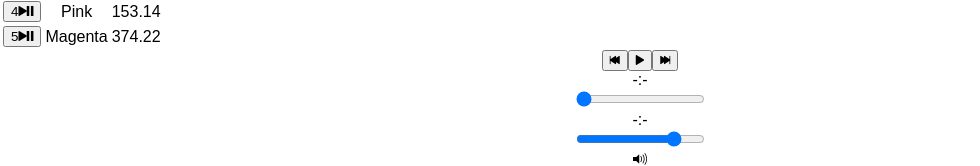
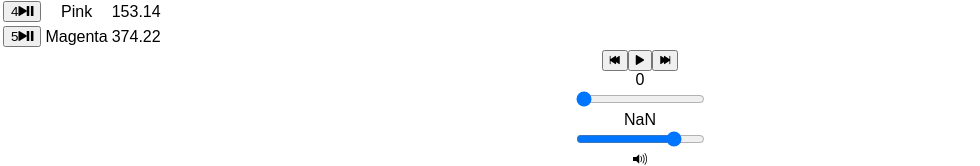
Before and after one commit to jacquetta/bloc-jams-react, a React (Create React App) app: page /album/the-colors in a window 1280 px wide. Shown: the part 865-1031 px from the top of the page, without its empty margins (0-980 px from the left). Built offline with nearby package versions, Linux system fonts and the light colour scheme.

Commit message:
checkpoint playerbar range inputs completed

```diff
--- a/src/components/Album.js
+++ b/src/components/Album.js
@@ -13,11 +13,37 @@
     this.state = {
       album: album,
       currentSong: album.songs[0],
+      currentTime: 0,
+      duration: album.songs[0].duration,
       isPlaying: false
     };
 
     this.audioElement = document.createElement('audio');
     this.audioElement.src = album.songs[0].audioSrc;
+  }
+
+  componentDidMount() {
+    this.eventListeners = {
+      timeupdate: e => {
+        this.setState({ currentTime: this.audioElement.currentTime });
+      },
+      durationchange: e => {
+        this.setState({ duration: this.audioElement.duration });
+      }
+  };
+  this.audioElement.addEventListener('timeupdate', this.eventListeners.timeupdate);
+  this.audioElement.addEventListener('durationchange', this.eventListeners.durationchange);
+}
+
+  componentWillUnmount() {
+    this.audioElement.src = null;
+    this.audioElement.removeEventListener('timeupdate', this.eventListeners.timeupdate);
+    this.audioElement.removeEventListener('durationchange', this.eventListeneres.durationchange);
+  }
+
+  setSong(song) {
+    this.audioElement.src = song.audioSrc;
+    this.setState({ currentSong: song });
   }
 
   play() {
@@ -30,10 +56,6 @@
     this.setState({ isPlaying: false });
   }
 
-  setSong(song) {
-    this.audioElement.src = song.audioSrc;
-    this.setState({ currentSong: song });
-  }
 
   handleSongClick(song) {
     const isSameSong = this.state.currentSong === song;
@@ -54,18 +76,24 @@
   }
 
   handleNextClick() {
-    const cIndex = this.state.album.songs.findIndex(song => this.state.currentSong === song);
-    const nextIndex = Math.max(0, cIndex +2);
+    const currentIndex = this.state.album.songs.findIndex(song => this.state.currentSong === song);
+    const nextIndex = Math.max(0, currentIndex +2);
     const nextSong = this.state.album.songs[nextIndex];
     this.setSong(nextSong);
     this.play(nextSong);
+  }
+
+  handleTimeChange (e) {
+    const newTime = this.audioElement.duration * e.target.value;
+    this.audioElement.currentTime = newTime;
+    this.setState({ currentTime: newTime });
   }
 
   render() {
     return (
       <section className="album">
         <section id="album-info">
-          <img id="album-cover-art" src={this.state.album.albumCover} />
+          <img id="album-cover-art" src={this.state.album.albumCover} alt=""/>
           <div className="album-details">
             <h1 id="album-title">{this.state.album.title}</h1>
             <h2 className="artist">{this.state.album.artist}</h2>
@@ -99,9 +127,12 @@
         <PlayerBar
          isPlaying={this.state.isPlaying}
          currentSong={this.state.currentSong}
+         currentTime={this.audioElement.currentTime}
+         duration={this.audioElement.duration}
          handleSongClick={() => this.handleSongClick(this.state.currentSong)}
          handlePrevClick={() => this.handlePrevClick()}
          handleNextClick={() => this.handleNextClick()}
+         handleTimeChange={(e) => this.handleTimeChange(e)}
          />
       </section>
     );
--- a/src/components/PlayerBar.js
+++ b/src/components/PlayerBar.js
@@ -16,9 +16,17 @@
           </button>
         </section>
         <section id="time-control">
-          <div className="current-time">-:-</div>
-          <input type="range" className="seek-bar" value="0" />
-          <div className="total-time">-:-</div>
+          <div className="current-time">{this.props.currentTime}</div>
+          <input
+            type="range"
+            className="seek-bar"
+            value={(this.props.currentTime / this.props.duration) || 0}
+            max="1"
+            min="0"
+            step="0.01"
+            onChange={this.props.handleTimeChange}
+          />
+          <div className="total-time">{this.props.duration}</div>
         </section>
         <section id="volume-control">
           <div className="icon ion-colume-low"></div>
```
